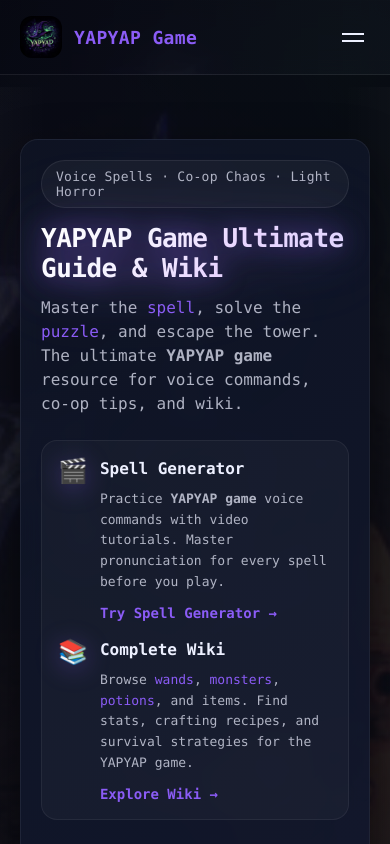
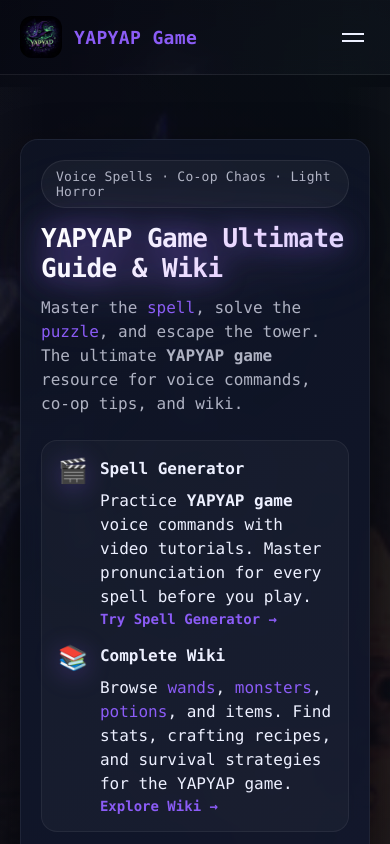
Before and after one commit to wanghuan072/yapyapgame, a Vue app in the folder yapyap/: page / in a window 390 px wide. Shown: the top 844 px of the page. Built offline with nearby package versions, Linux system fonts and the light colour scheme.

Commit message:
部署-9

```diff
--- a/yapyap/src/views/HomeView.vue
+++ b/yapyap/src/views/HomeView.vue
@@ -13,7 +13,7 @@
               <div class="hero-feature-item">
                 <div class="feature-icon">🎬</div>
                 <div class="feature-content">
-                  <h3>Spell Generator</h3>
+                  <p class="feature-title">Spell Generator</p>
                   <p>Practice <strong>YAPYAP game</strong> voice commands with video tutorials. Master pronunciation for every spell before you play.</p>
                   <a href="/spell-generator" class="feature-link">Try Spell Generator →</a>
                 </div>
@@ -21,7 +21,7 @@
               <div class="hero-feature-item">
                 <div class="feature-icon">📚</div>
                 <div class="feature-content">
-                  <h3>Complete Wiki</h3>
+                  <p class="feature-title">Complete Wiki</p>
                   <p>Browse <a href="/wiki/wands">wands</a>, <a href="/wiki/bestiary">monsters</a>, <a href="/wiki/potions">potions</a>, and items. Find stats, crafting recipes, and survival strategies for the YAPYAP game.</p>
                   <a href="/wiki" class="feature-link">Explore Wiki →</a>
                 </div>
@@ -611,14 +611,14 @@ onUnmounted(() => {
   filter: drop-shadow(0 4px 12px rgba(139, 92, 246, 0.3));
 }
 
-.feature-content h3 {
+.feature-content .feature-title {
   font-size: 18px;
   font-weight: 700;
   margin: 0 0 8px 0;
   color: var(--text);
 }
 
-.feature-content p {
+.feature-content .feature-description {
   color: var(--muted);
   font-size: 14px;
   line-height: 1.6;
@@ -1512,11 +1512,11 @@ onUnmounted(() => {
     font-size: 24px;
   }
 
-  .feature-content h3 {
+  .feature-content .feature-title {
     font-size: 16px;
   }
 
-  .feature-content p {
+  .feature-content .feature-description {
     font-size: 13px;
   }
 
```
